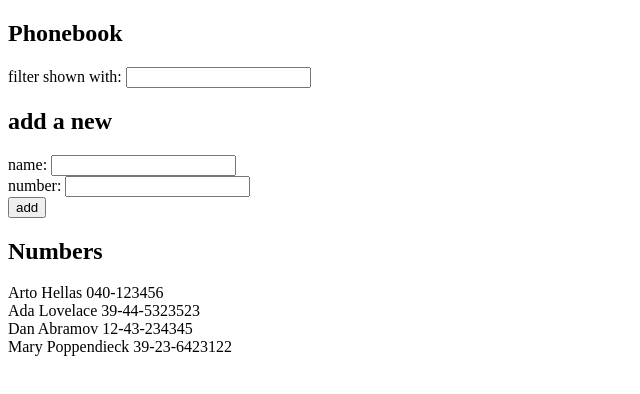
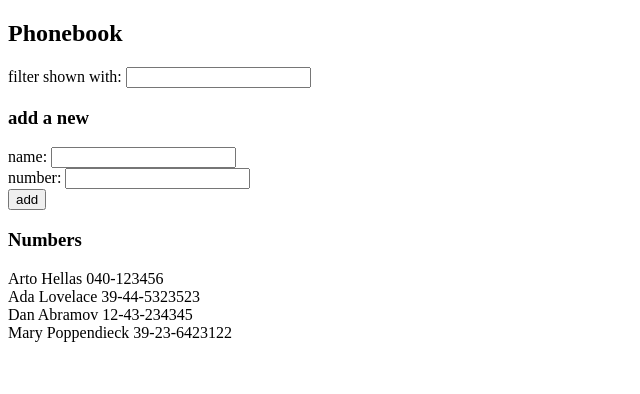
Before and after one commit to Tedrivs/FullStackOpen, a React (Vite) app in the folder part2/phonebook/: page / in a window 1280 px wide. Shown: the top 394 px of the page, without its empty margins (0-640 px from the left). Built offline with nearby package versions, Linux system fonts and the light colour scheme.

Commit message:
Renamed some components

```diff
--- a/part2/phonebook/src/App.jsx
+++ b/part2/phonebook/src/App.jsx
@@ -1,7 +1,7 @@
 import { useState } from 'react'
 import Filter from './Components/Filter'
-import AddNew from './Components/AddNew'
-import Numbers from './Components/Numbers'
+import PersonForm from './Components/PersonForm'
+import Persons from './Components/Persons'
 
 const App = () => {
   const [persons, setPersons] = useState([
@@ -49,8 +49,10 @@ const App = () => {
     <div>
       <h2>Phonebook</h2>
       <Filter filter={filter} onChange={onFilterChange} />
-      <AddNew onSubmit={onSubmit} newName={newName} newNumber={newNumber} onNameChange={onNameChange} onNumberChange={onNumberChange} />
-      <Numbers persons={filteredNumbers} />
+      <h3>add a new</h3>
+      <PersonForm onSubmit={onSubmit} newName={newName} newNumber={newNumber} onNameChange={onNameChange} onNumberChange={onNumberChange} />
+      <h3>Numbers</h3>
+      <Persons persons={filteredNumbers} />
     </div>
   )
 }
--- a/part2/phonebook/src/Components/AddNew.jsx
+++ /dev/null
@@ -1,18 +0,0 @@
-const AddNew = ({ onSubmit, newName, newNumber, onNameChange, onNumberChange }) => {
-    return (
-        <><h2>add a new</h2>
-            <form onSubmit={onSubmit}>
-                <div>
-                    name: <input onChange={onNameChange} value={newName} />
-                </div>
-                <div>
-                    number: <input onChange={onNumberChange} value={newNumber} />
-                </div>
-                <div>
-                    <button type="submit">add</button>
-                </div>
-            </form></>
-    )
-}
-
-export default AddNew
--- /dev/null
+++ b/part2/phonebook/src/Components/PersonForm.jsx
@@ -0,0 +1,17 @@
+const PersonForm = ({ onSubmit, newName, newNumber, onNameChange, onNumberChange }) => {
+    return (
+        <form onSubmit={onSubmit}>
+            <div>
+                name: <input onChange={onNameChange} value={newName} />
+            </div>
+            <div>
+                number: <input onChange={onNumberChange} value={newNumber} />
+            </div>
+            <div>
+                <button type="submit">add</button>
+            </div>
+        </form>
+    )
+}
+
+export default PersonForm
--- a/part2/phonebook/src/Components/Numbers.jsx
+++ b/part2/phonebook/src/Components/Persons.jsx
@@ -1,10 +1,10 @@
-const Numbers = ({ persons }) => {
+const Persons = ({ persons }) => {
 
     return (
-        <><h2>Numbers</h2>
+        <>
             {persons.map(person => <div key={person.name}>{person.name} {person.number}</div>)}
         </>
     )
 }
 
-export default Numbers
+export default Persons
```
